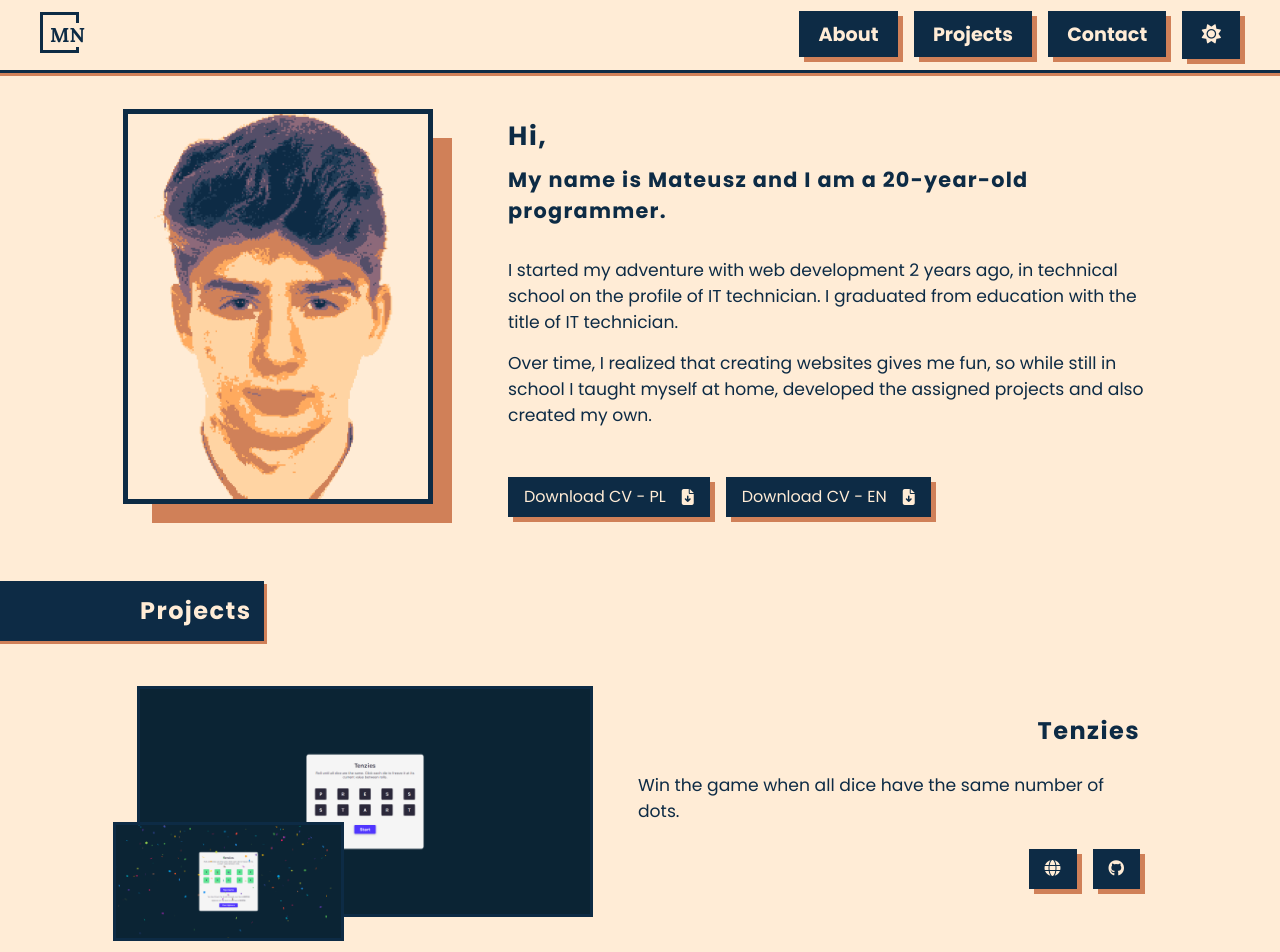
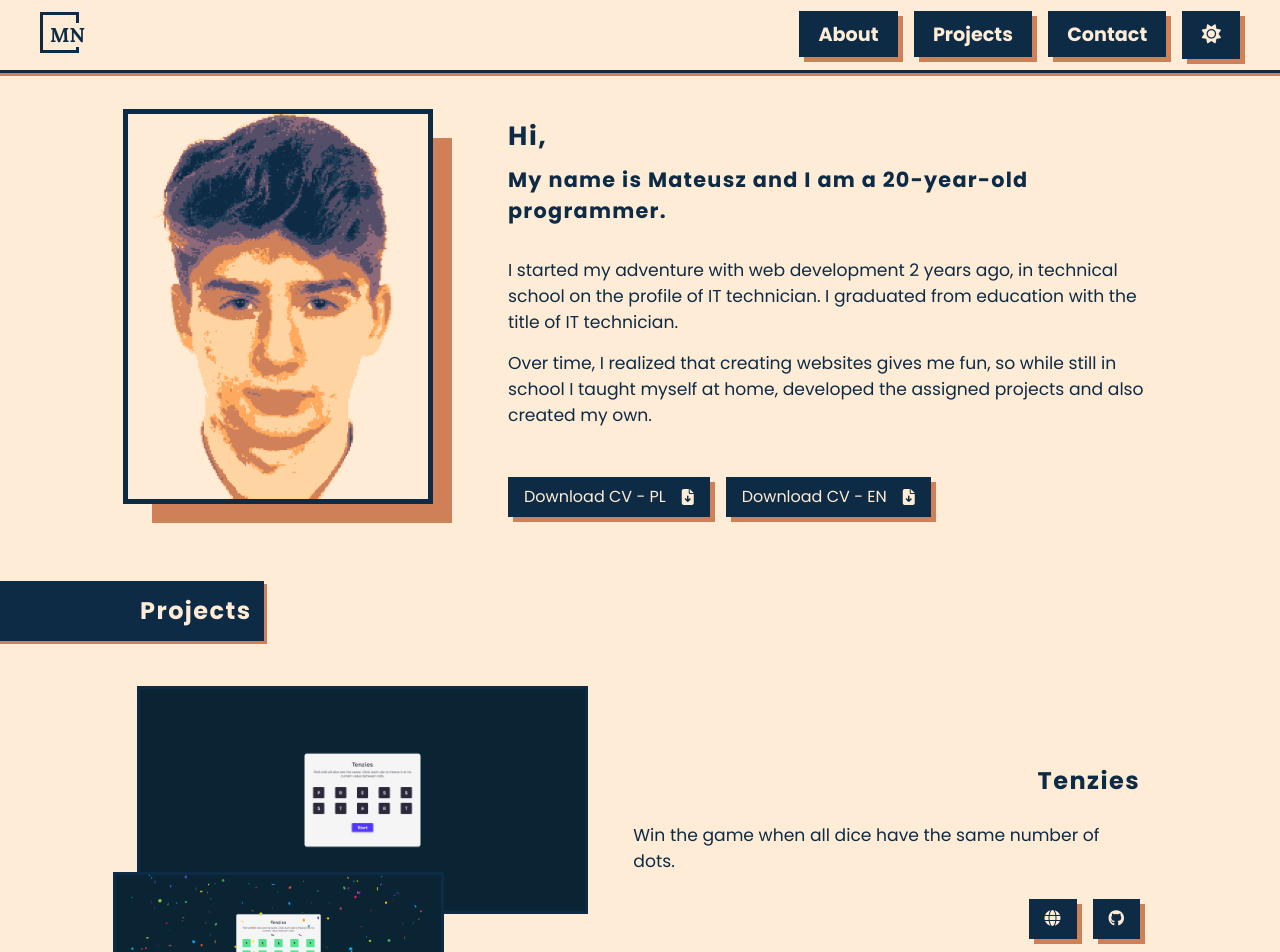
Before and after one commit to mateusznarowski/Portfolio, a React (Vite) app: page / in a window 1280 px wide. Shown: the top 952 px of the page. Built offline with nearby package versions, Linux system fonts and the light colour scheme.

Commit message:
Fixes
- fixed the drop-down section with other projects,
- CSS fixes,
- README update

```diff
--- a/src/components/Project.jsx
+++ b/src/components/Project.jsx
@@ -7,7 +7,7 @@ const printScreens = (screens) =>
       key={index}
       src={`/projects/${screen}.png`}
       alt={screen}
-      width='min(78vw, 450px)'
+      width='var(--width)'
       aspectRatio='2 / 1'
       insertClass={`project__screen project__screen-${index + 1}`}
     />
@@ -29,7 +29,7 @@ const Project = ({ single, title, group_title, desc, group_desc, screens, page,
 
           setTimeout(() => {
             setShowProjects(true);
-          }, 250);
+          }, 400);
         }
       }, 150);
     };
@@ -78,7 +78,7 @@ const Project = ({ single, title, group_title, desc, group_desc, screens, page,
 
         <section
           className={`projects-group__collapse ${showProjects ? 'projects-group__collapse--visible' : ''}`}
-          style={showProjects ? { height: collapse.current.scrollHeight } : { height: '0' }}
+          style={showProjects ? { height: `${collapse.current.scrollHeight}px` } : { height: '0' }}
           ref={collapse}
         >
           {title.map((title, index) => {
--- a/src/components/SkeletonLoader.jsx
+++ b/src/components/SkeletonLoader.jsx
@@ -11,8 +11,7 @@ const SkeletonLoader = ({ src, alt, width, aspectRatio, insertClass = '' }) => {
       src={src}
       alt={alt}
       onLoad={() => setIsLoaded(true)}
-      className={insertClass}
-      style={isLoaded ? {} : { display: 'none' }}
+      className={`skeleton-image ${isLoaded ? 'skeleton-image--visible' : ''} ${insertClass}`}
     />
   );
 
--- a/src/main.css
+++ b/src/main.css
@@ -223,11 +223,10 @@ body {
   border-radius: 0;
 }
 .skeleton-image {
-  opacity: 0;
-  transition: opacity var(--transition-duration) ease-in-out;
+  display: none;
 }
 .skeleton-image--visible {
-  opacity: 1;
+  display: block;
 }
 
 .nav {
@@ -439,6 +438,7 @@ body {
 }
 
 .project {
+  --height: min(40vw, 325px);
   --width: min(78vw, 450px);
   --aspect-ratio: 2 / 1;
   max-width: 1000px;
@@ -448,7 +448,8 @@ body {
   margin-top: 3rem;
 }
 .project-group {
-  --width: fit-content;
+  --height: fit-content;
+  --width: min(78vw, 450px);
   max-width: 1000px;
   margin: 0 auto;
   padding-block: 0.5rem;
@@ -458,14 +459,12 @@ body {
 }
 .project__screens {
   position: relative;
+  height: var(--height);
   width: var(--width);
-  width: -webkit-fit-content;
-  width: -moz-fit-content;
-  width: fit-content;
   max-width: 450px;
 }
 .project__screen {
-  max-width: 100%;
+  max-width: auto;
   aspect-ratio: var(--aspect-ratio);
   background-color: var(--dark-clr);
   outline: var(--line) solid var(--outline-clr);
@@ -475,7 +474,7 @@ body {
 }
 .project__screen-2 {
   position: absolute;
-  height: calc(var(--width) * 0.25);
+  height: calc(var(--height) * 0.5);
   right: -1.5rem;
   bottom: -1.5rem;
   max-width: -webkit-max-content;
--- a/src/scss/layout/_default.scss
+++ b/src/scss/layout/_default.scss
@@ -71,11 +71,10 @@ body {
   }
 
   &-image {
-    opacity: 0;
-    transition: opacity var(--transition-duration) ease-in-out;
+    display: none;
 
     &--visible {
-      opacity: 1;
+      display: block;
     }
   }
 }
@@ -342,6 +341,7 @@ body {
 }
 
 .project {
+  --height: min(40vw, 325px);
   --width: min(78vw, 450px);
   --aspect-ratio: 2 / 1;
 
@@ -353,7 +353,8 @@ body {
   }
 
   &-group {
-    --width: fit-content;
+    --height: fit-content;
+    --width: min(78vw, 450px);
     max-width: 1000px;
     margin: 0 auto;
     padding-block: 0.5rem;
@@ -365,13 +366,13 @@ body {
 
   &__screens {
     position: relative;
+    height: var(--height);
     width: var(--width);
-    width: fit-content;
     max-width: 450px;
   }
 
   &__screen {
-    max-width: 100%;
+    max-width: auto;
     aspect-ratio: var(--aspect-ratio);
     background-color: color(dark-clr);
     outline: var(--line) solid color(outline-clr);
@@ -382,7 +383,7 @@ body {
 
     &-2 {
       position: absolute;
-      height: calc(var(--width) * 0.25);
+      height: calc(var(--height) * 0.5);
       right: -1.5rem;
       bottom: -1.5rem;
       max-width: max-content;
```
Also changed, not shown: 1 other file (tests, documents, lock files or other folders).
